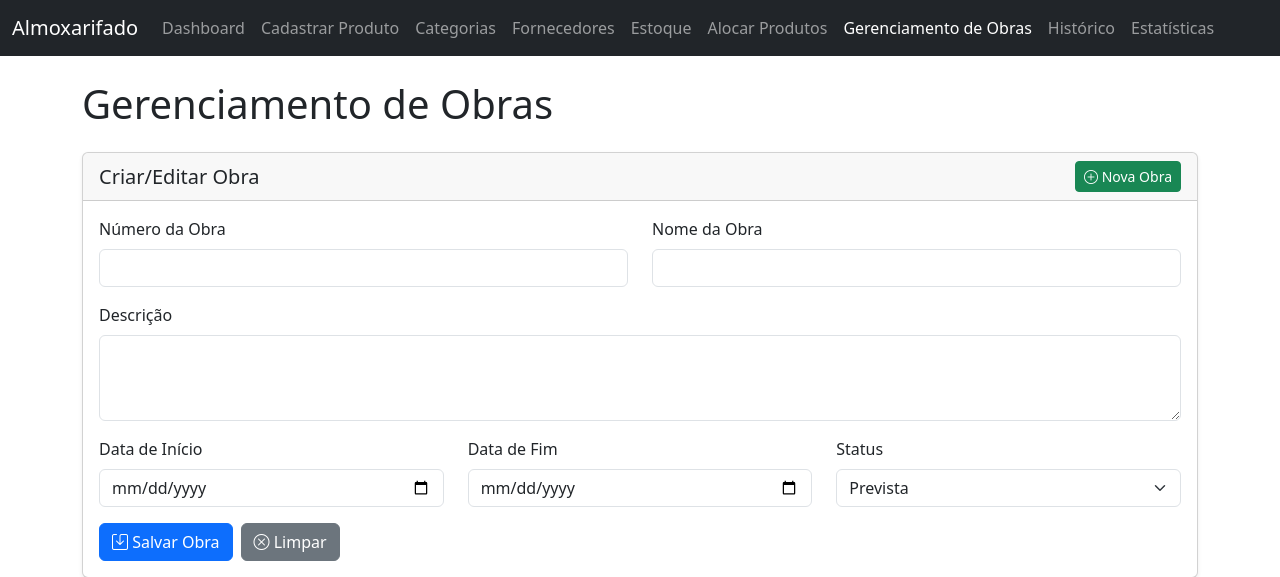
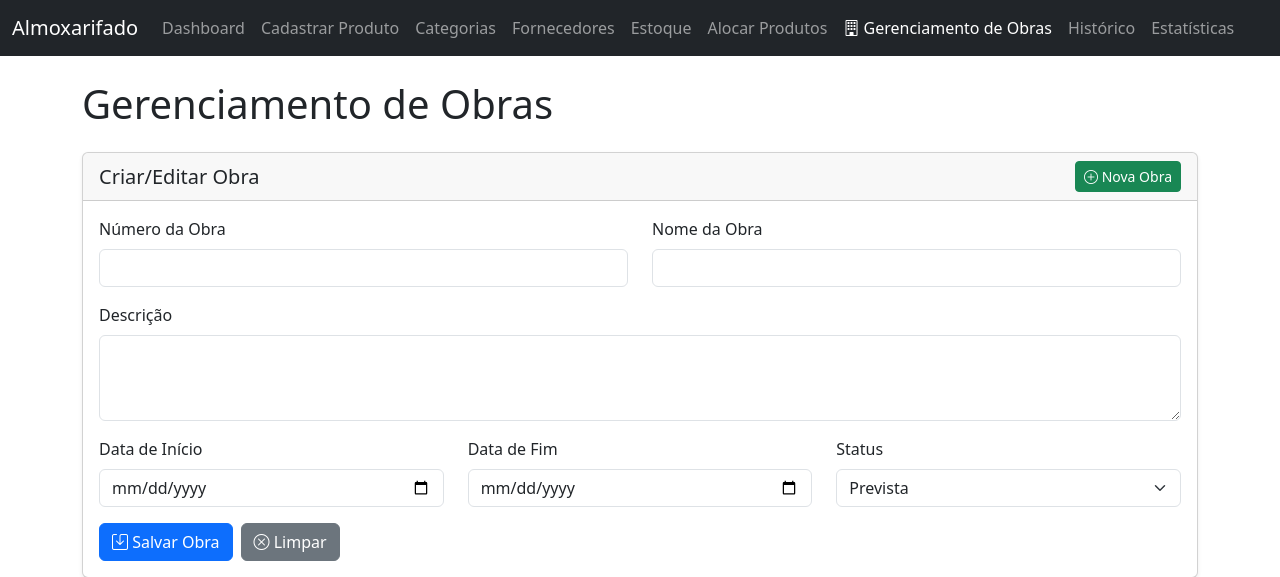
Before and after one commit to Leocyberdev/raimundo, a Flask app: page /gerenciamento in a window 1280 px wide. Shown: the top 577 px of the page. Run offline with Flask 3, Linux system fonts and the light colour scheme; data comes from the database, SQL or seed files in the repository.

Commit message:
Assistant checkpoint: Corrigir ícone de obras na navegação
Assistant generated file changes:
- src/templates/gerenciamento_obras.html: Atualizar ícone de obras na navegação
- src/templates/dashboard.html: Atualizar ícone de obras na navegação do dashboard

---

User prompt:

corrige o icone de obras esta um quadrado atualmente coloque outro de acordo com obras

Replit-Commit-Author: Assistant
Replit-Commit-Session-Id: 3e8e2a81-ccaf-43d4-b0fd-c2abaa5426d6

```diff
--- a/src/templates/gerenciamento_obras.html
+++ b/src/templates/gerenciamento_obras.html
@@ -36,7 +36,7 @@
                         <a class="nav-link" href="/produtos/alocar">Alocar Produtos</a>
                     </li>
                     <li class="nav-item">
-                        <a class="nav-link active" aria-current="page" href="/gerenciamento">Gerenciamento de Obras </a>
+                        <a class="nav-link active" aria-current="page" href="/gerenciamento"><i class="bi bi-building"></i> Gerenciamento de Obras </a>
                     </li>
                     <li class="nav-item">
                         <a class="nav-link" href="/historico">Histórico</a>
```
Also changed, not shown: src/templates/dashboard.html (line endings or trailing spaces).
